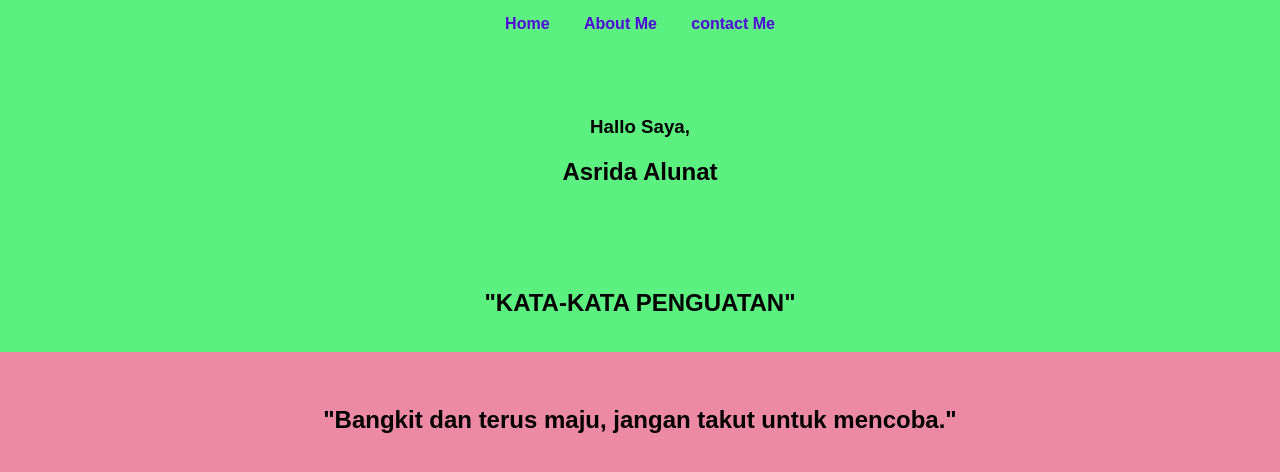
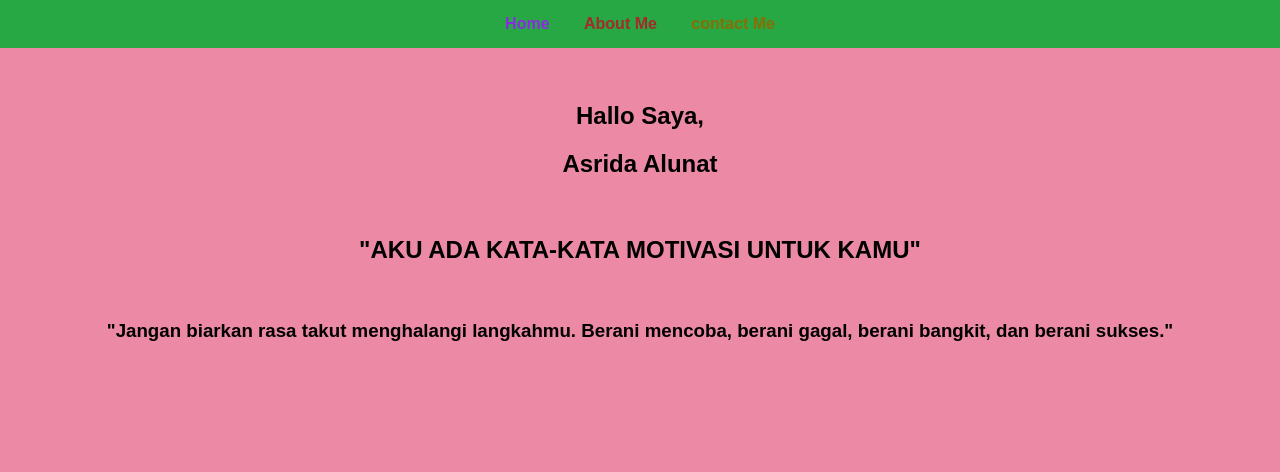
Before and after one commit to asridaalunat/webrandom, a plain HTML site: page webrandompedia-main/asrida.html in a window 1280 px wide. Drawn offline with Linux system fonts and the light colour scheme.

Commit message:
webbrandom

```diff
--- a/webrandompedia-main/asrida.css
+++ b/webrandompedia-main/asrida.css
@@ -5,20 +5,17 @@ body {
     padding: 0;
 }
 nav {
-    background-color:#5bf080;
+    background-color: #28a745;;
     padding: 15px;
     text-align: center;
 }
 
 nav a {
-    color:#5208db;
+    outline-color: #5028a7;
     text-decoration: none;
     margin:15px;
     font-weight: bold;
 }
-header img {
-    background-color: coral;
-    border: radius 50px;
-    width:15px;
-    height:150px;
+nav{
+    text-align: center;
 }
--- a/webrandompedia-main/asrida.html
+++ b/webrandompedia-main/asrida.html
@@ -8,13 +8,11 @@
 </head>
     <body>
             <nav>
-            <body>
-            <a href="index.html">Home</a>
-            <a href="asrida.html">About Me</a>
-            <a href="contact.html">contact Me</a>
-            </body>
+                 <a href="index.html" style="color: blueviolet;">Home</a>
+                 <a href="asrida.html" style="color: brown;">About Me</a>
+                 <a href="contact asrida.html" style="color: rgb(133, 112, 6);">contact Me</a>
             </nav>
-        <nav>
+            <div style="text-align: center;">
                         <header>
                                 <article>
                                     <p>
@@ -25,17 +23,15 @@
                                     </p>
                                 </article>
                             </header>
-        </nav>
-        <nav>
                     <header>
                         <article>
-                   <p><h2>"KATA-KATA PENGUATAN"</h2></p>
+                        <p><h1>"AKU ADA KATA-KATA MOTIVASI UNTUK KAMU"</h1></p>
                         </article>
                     </header>
-        </nav>
+                </div>
              <header style="text-align: center;">
                 <article style="text-align: center;">
-                    <p><br><h2>"Bangkit dan terus maju, jangan takut untuk mencoba."</h2> <br></p>
+                    <p><br><h3><div class="short-text"></div>"Jangan biarkan rasa takut menghalangi langkahmu. Berani mencoba, berani gagal, berani bangkit, dan berani sukses."  </div></h3> <br></p>
                 </article>
              </header>
 
```
Also changed, not shown: webrandompedia-main/contact asrida.html (added, +41 -0 lines), webrandompedia-main/contact.html (deleted, +0 -16 lines). Lines whose indentation alone changed are shown as unchanged.
